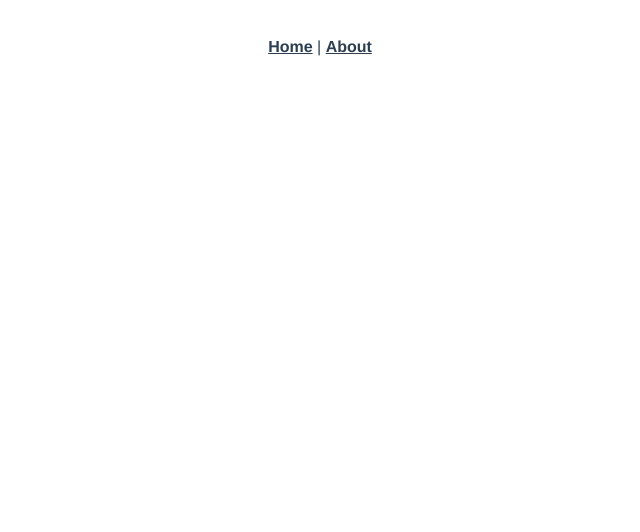
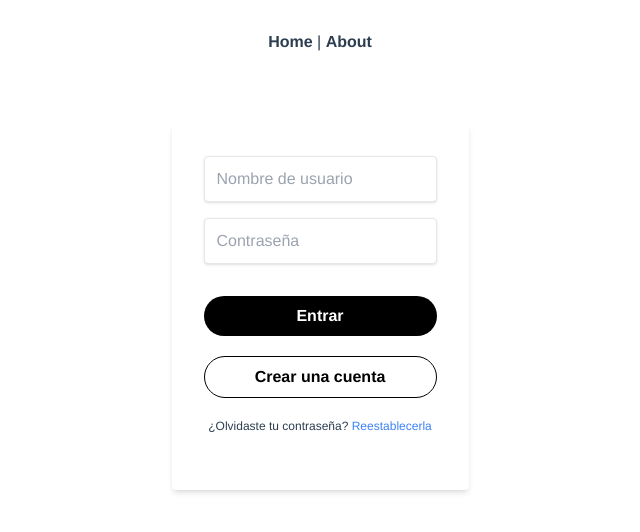
Before and after one commit to tellale/flitter-frontend, a Vue app: page /#/login in a window 1280 px wide. Before the commit this address had no page. Shown: the top 532 px of the page, without its empty margins (320-960 px from the left). Built offline with nearby package versions, Linux system fonts and the light colour scheme.

Commit message:
login view and its route created

```diff
--- a/public/index.html
+++ b/public/index.html
@@ -4,7 +4,7 @@
     <meta charset="utf-8">
     <meta http-equiv="X-UA-Compatible" content="IE=edge">
     <meta name="viewport" content="width=device-width,initial-scale=1.0">
-    <link href="/dist/output.css" rel="stylesheet">
+    <script src="https://cdn.tailwindcss.com"></script>
     <link rel="icon" href="<%= BASE_URL %>favicon.ico">
     <title><%= htmlWebpackPlugin.options.title %></title>
   </head>
--- a/src/router/index.ts
+++ b/src/router/index.ts
@@ -14,6 +14,13 @@ const routes: Array<RouteRecordRaw> = [
     // this generates a separate chunk (about.[hash].js) for this route
     // which is lazy-loaded when the route is visited.
     component: () => import(/* webpackChunkName: "about" */ '../views/AboutView.vue')
+  },
+
+  {
+    path: '/login',
+    name: 'login',
+
+    component: () => import(/* webpackChunkName: "login" */ '../views/LoginView.vue')
   }
 ]
 
--- /dev/null
+++ b/src/views/LoginView.vue
@@ -0,0 +1,60 @@
+<template>
+    <div class="container mx-auto max-w-fit mt-10">
+
+  <form class="bg-white shadow-md rounded px-8 pt-6 pb-8 mb-4">
+    <div class="mb-4">
+      <label class="block text-gray-700 text-sm font-bold mb-2" for="username">
+
+      </label>
+      <input
+        class="shadow appearance-none border rounded w-full py-3 px-3 text-gray-700 leading-tight focus:outline-none focus:shadow-outline"
+        id="username"
+        type="text"
+        placeholder="Nombre de usuario"
+        required>
+    </div>
+    <div class="mb-6">
+      <label class="block text-gray-700 text-sm font-bold mb-2" for="password">
+
+      </label>
+      <input
+        class="shadow appearance-none border rounded w-full py-3 px-3 text-gray-700 mb-3 leading-tight focus:outline-none focus:shadow-outline"
+        id="password"
+        type="password"
+        placeholder="Contraseña"
+        required>
+
+      <div class="flex items-center justify-center pt-5">
+      <button
+        type="submit"
+        class="bg-black hover:bg-gray-500 text-base text-white font-bold w-full py-2 px-4 mb-5 rounded-full focus:outline-none focus:shadow-outline">
+        Entrar
+      </button>
+    </div>
+
+      <button class="bg-white hover:bg-blue-500 text-black text-base font-bold w-full py-2 px-4 mb-5 border border-black rounded-full focus:outline-none focus:shadow-outline">
+        <router-link class="link" :to="{ }">Crear una cuenta</router-link>
+      </button>
+
+      <p class="text-xs">¿Olvidaste tu contraseña? <router-link class="link text-blue-500" :to="{ }">Reestablecerla</router-link> </p>
+    </div>
+
+  </form>
+</div>
+  </template>
+
+  <script lang="ts">
+  import { defineComponent } from 'vue';
+
+
+
+  export default defineComponent ({
+
+  })
+  </script>
+
+  <style>
+   .link {
+    text-decoration: none;
+  }
+  </style>
```
